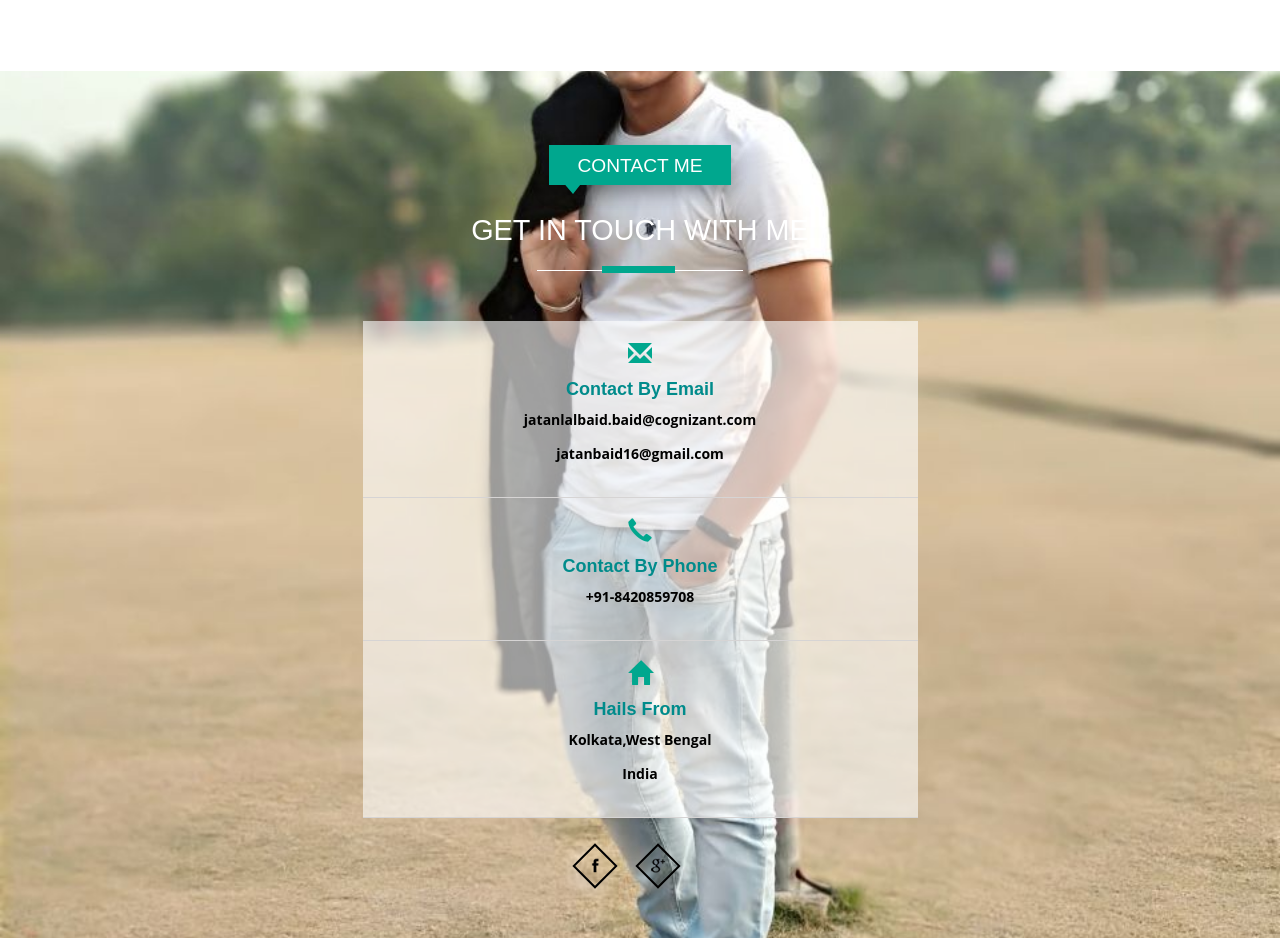
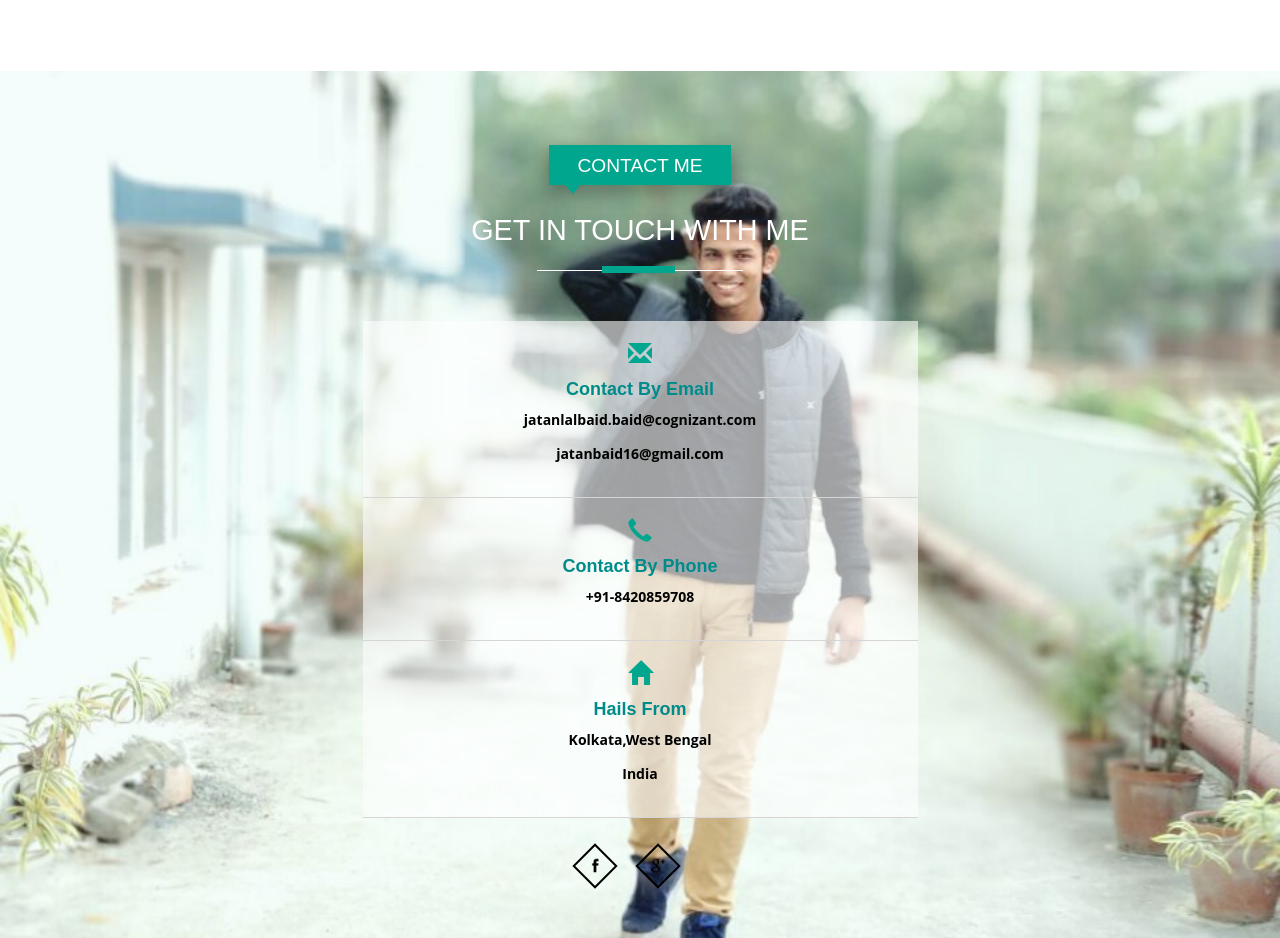
Before and after one commit to jatanbaid16/jatanbaid16.github.io, a plain HTML site: page index.html in a window 1280 px wide. Shown: the part 2631-3569 px from the top of the page. Drawn offline with Linux system fonts and the light colour scheme; files whose address does not match are found by name.

Commit message:
Update style.css

```diff
--- a/css/style.css
+++ b/css/style.css
@@ -815,7 +815,7 @@ span.border.two:after {
 }
 /*-- footer --*/
 .footer {
-    background: url(../images/Jatan.jpg) no-repeat center;
+    background: url(../images/Jatan1.jpg) no-repeat center;
     background-size: cover;
     -webkit-background-size: cover;
     -moz-background-size: cover;
```
